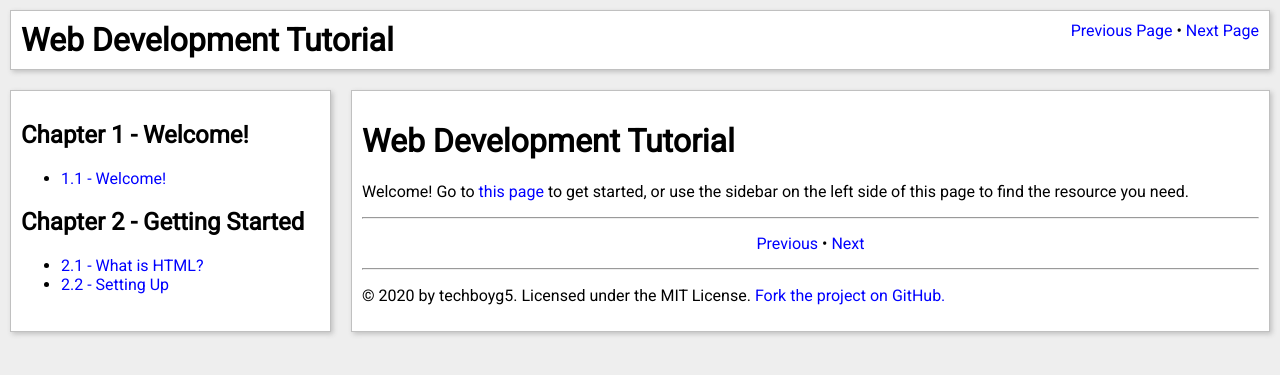
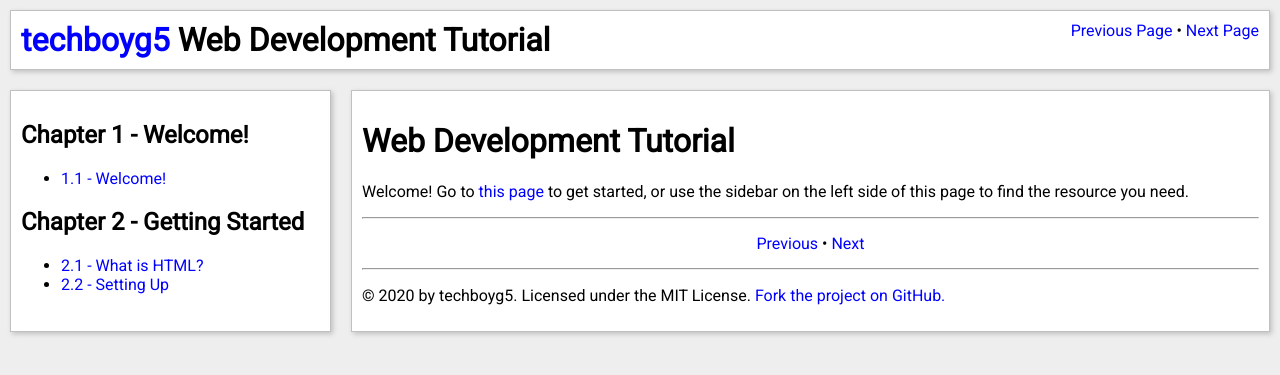
Before and after one commit to techboyg5/web-development-tutorial, a Jekyll site: the page built from index.html, in a window 1280 px wide. Shown: the top 375 px of the page. Built offline with Jekyll 4.4.1, drawn with Linux system fonts in a browser that asks for light colours.

Commit message:
Change the wording a little vit

```diff
--- a/_layouts/default.html
+++ b/_layouts/default.html
@@ -24,7 +24,7 @@
 	</head>
 	<body>
 		<header class="tutorial-nav">
-			<a class="tutorial-brand" href="#">Web Development Tutorial</a>
+			<span class="tutorial-brand" href="#"><a href="https://techboyg5blog.com/">techboyg5</a> Web Development Tutorial</span>
 			<nav class="nav-content">
 				<a class="nav-link" href="{{ page.prevpage }}" title="{{ page.prevtitle }}">Previous Page</a>
 				•
```
